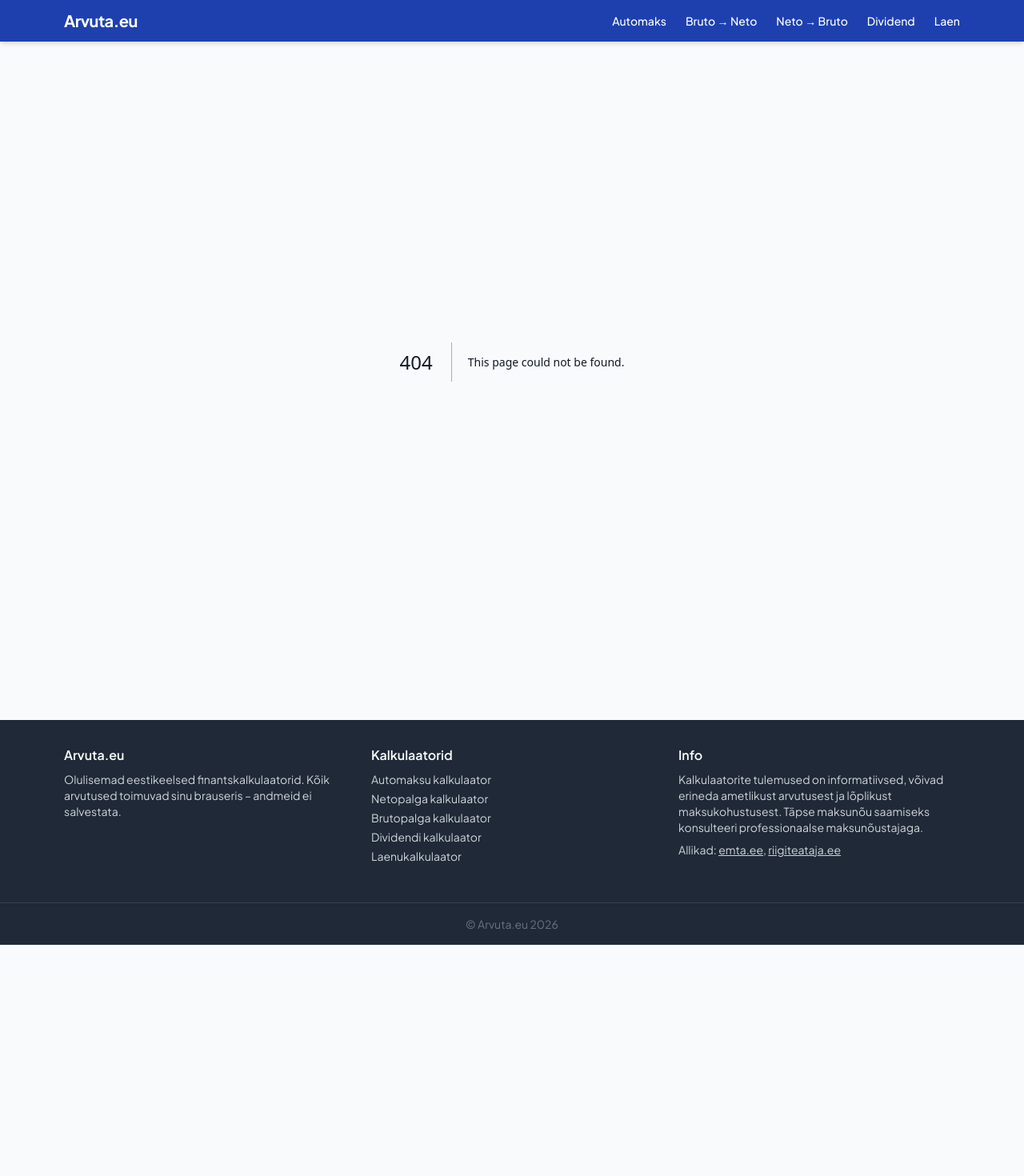
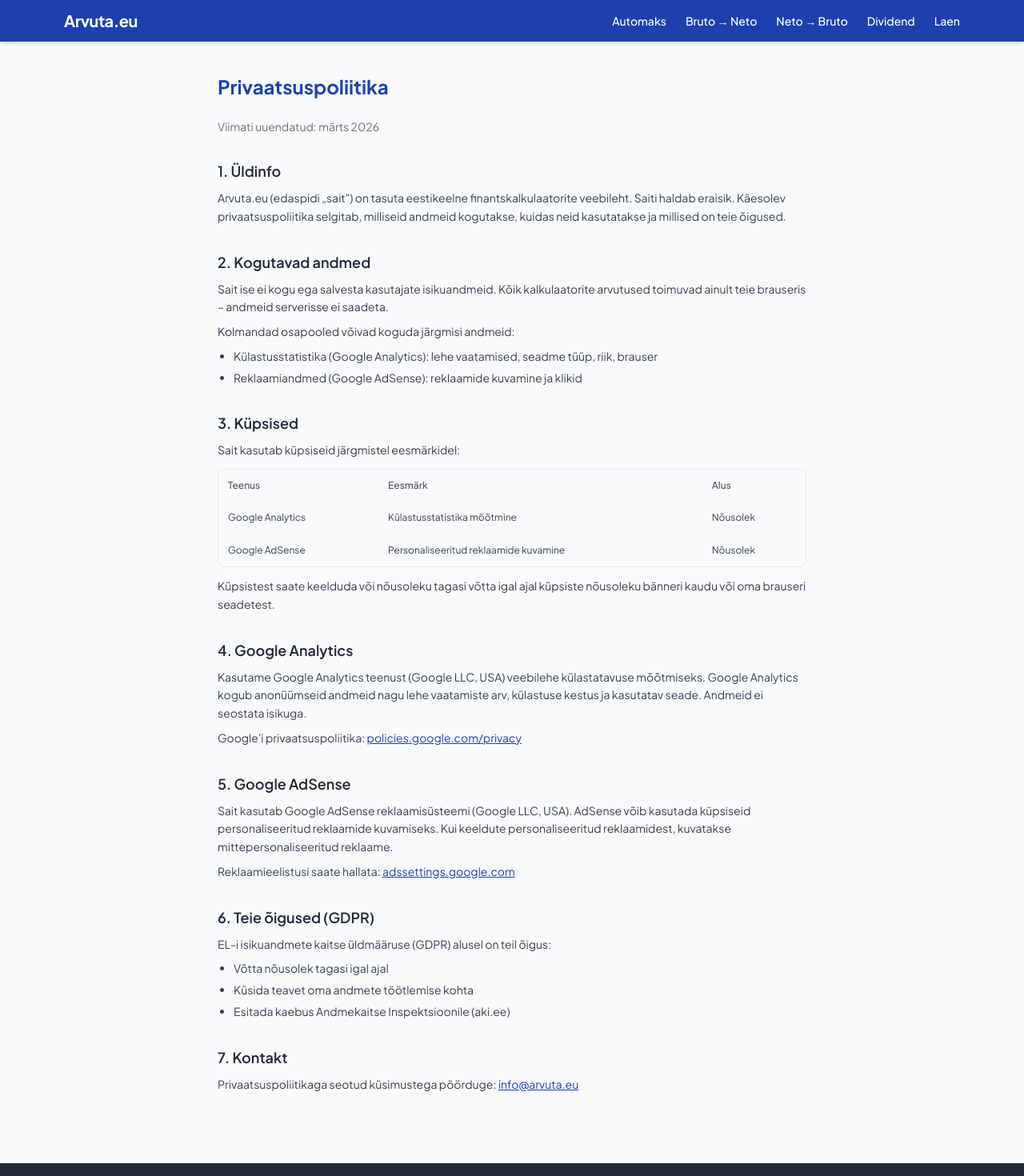
Before and after one commit to veikoff/arvuta-eu, a Next.js app: page /privaatsuspoliitika in a window 1280 px wide. Before the commit this address had no page. Shown: the top 1470 px of the page at 80% size. Before the commit the page ends 1181 px from the top, so only its background shows below. Built offline with nearby package versions, Linux system fonts and the light colour scheme.

Commit message:
feat: add privacy policy page and footer link
GDPR-compliant privacy policy covering Analytics, AdSense and cookies

Co-Authored-By: Claude Sonnet 4.6 <noreply@anthropic.com>

```diff
--- /dev/null
+++ b/app/privaatsuspoliitika/page.tsx
@@ -0,0 +1,121 @@
+import type { Metadata } from "next";
+
+export const metadata: Metadata = {
+  title: "Privaatsuspoliitika | Arvuta.eu",
+  description: "Arvuta.eu privaatsuspoliitika – kuidas me kasutame küpsiseid ja töötleme andmeid.",
+};
+
+export default function PrivaatsuspoliitikPage() {
+  return (
+    <div className="max-w-3xl mx-auto px-4 py-10">
+      <h1 className="text-2xl font-bold text-[#1E40AF] mb-6">Privaatsuspoliitika</h1>
+      <p className="text-sm text-gray-500 mb-8">Viimati uuendatud: märts 2026</p>
+
+      <div className="prose prose-gray max-w-none space-y-8 text-gray-700 text-sm leading-relaxed">
+
+        <section>
+          <h2 className="text-lg font-semibold text-gray-800 mb-2">1. Üldinfo</h2>
+          <p>
+            Arvuta.eu (edaspidi „sait") on tasuta eestikeelne finantskalkulaatorite veebileht.
+            Saiti haldab eraisik. Käesolev privaatsuspoliitika selgitab, milliseid andmeid
+            kogutakse, kuidas neid kasutatakse ja millised on teie õigused.
+          </p>
+        </section>
+
+        <section>
+          <h2 className="text-lg font-semibold text-gray-800 mb-2">2. Kogutavad andmed</h2>
+          <p>Sait ise ei kogu ega salvesta kasutajate isikuandmeid. Kõik kalkulaatorite arvutused
+          toimuvad ainult teie brauseris – andmeid serverisse ei saadeta.</p>
+          <p className="mt-2">Kolmandad osapooled võivad koguda järgmisi andmeid:</p>
+          <ul className="list-disc ml-5 mt-2 space-y-1">
+            <li>Külastusstatistika (Google Analytics): lehe vaatamised, seadme tüüp, riik, brauser</li>
+            <li>Reklaamiandmed (Google AdSense): reklaamide kuvamine ja klikid</li>
+          </ul>
+        </section>
+
+        <section>
+          <h2 className="text-lg font-semibold text-gray-800 mb-2">3. Küpsised</h2>
+          <p>Sait kasutab küpsiseid järgmistel eesmärkidel:</p>
+          <div className="mt-3 border border-gray-200 rounded-lg overflow-hidden">
+            <table className="w-full text-xs">
+              <thead className="bg-gray-50">
+                <tr>
+                  <th className="text-left p-3 font-medium text-gray-600">Teenus</th>
+                  <th className="text-left p-3 font-medium text-gray-600">Eesmärk</th>
+                  <th className="text-left p-3 font-medium text-gray-600">Alus</th>
+                </tr>
+              </thead>
+              <tbody className="divide-y divide-gray-100">
+                <tr>
+                  <td className="p-3">Google Analytics</td>
+                  <td className="p-3">Külastusstatistika mõõtmine</td>
+                  <td className="p-3">Nõusolek</td>
+                </tr>
+                <tr>
+                  <td className="p-3">Google AdSense</td>
+                  <td className="p-3">Personaliseeritud reklaamide kuvamine</td>
+                  <td className="p-3">Nõusolek</td>
+                </tr>
+              </tbody>
+            </table>
+          </div>
+          <p className="mt-3">
+            Küpsistest saate keelduda või nõusoleku tagasi võtta igal ajal küpsiste nõusoleku
+            bänneri kaudu või oma brauseri seadetest.
+          </p>
+        </section>
+
+        <section>
+          <h2 className="text-lg font-semibold text-gray-800 mb-2">4. Google Analytics</h2>
+          <p>
+            Kasutame Google Analytics teenust (Google LLC, USA) veebilehe külastatavuse mõõtmiseks.
+            Google Analytics kogub anonüümseid andmeid nagu lehe vaatamiste arv, külastuse kestus
+            ja kasutatav seade. Andmeid ei seostata isikuga.
+          </p>
+          <p className="mt-2">
+            Google&apos;i privaatsuspoliitika:{" "}
+            <a href="https://policies.google.com/privacy" target="_blank" rel="noopener noreferrer" className="text-[#1E40AF] underline">
+              policies.google.com/privacy
+            </a>
+          </p>
+        </section>
+
+        <section>
+          <h2 className="text-lg font-semibold text-gray-800 mb-2">5. Google AdSense</h2>
+          <p>
+            Sait kasutab Google AdSense reklaamisüsteemi (Google LLC, USA). AdSense võib kasutada
+            küpsiseid personaliseeritud reklaamide kuvamiseks. Kui keeldute personaliseeritud
+            reklaamidest, kuvatakse mittepersonaliseeritud reklaame.
+          </p>
+          <p className="mt-2">
+            Reklaamieelistusi saate hallata:{" "}
+            <a href="https://adssettings.google.com" target="_blank" rel="noopener noreferrer" className="text-[#1E40AF] underline">
+              adssettings.google.com
+            </a>
+          </p>
+        </section>
+
+        <section>
+          <h2 className="text-lg font-semibold text-gray-800 mb-2">6. Teie õigused (GDPR)</h2>
+          <p>EL-i isikuandmete kaitse üldmääruse (GDPR) alusel on teil õigus:</p>
+          <ul className="list-disc ml-5 mt-2 space-y-1">
+            <li>Võtta nõusolek tagasi igal ajal</li>
+            <li>Küsida teavet oma andmete töötlemise kohta</li>
+            <li>Esitada kaebus Andmekaitse Inspektsioonile (aki.ee)</li>
+          </ul>
+        </section>
+
+        <section>
+          <h2 className="text-lg font-semibold text-gray-800 mb-2">7. Kontakt</h2>
+          <p>
+            Privaatsuspoliitikaga seotud küsimustega pöörduge:{" "}
+            <a href="mailto:info@arvuta.eu" className="text-[#1E40AF] underline">
+              info@arvuta.eu
+            </a>
+          </p>
+        </section>
+
+      </div>
+    </div>
+  );
+}
--- a/components/Footer.tsx
+++ b/components/Footer.tsx
@@ -55,9 +55,12 @@ export default function Footer() {
         </div>
       </div>
       <div className="border-t border-gray-700 mt-4">
-        <p className="text-center text-sm py-4 text-gray-500">
-          © Arvuta.eu 2026
-        </p>
+        <div className="flex items-center justify-center gap-4 py-4">
+          <p className="text-sm text-gray-500">© Arvuta.eu 2026</p>
+          <Link href="/privaatsuspoliitika" className="text-sm text-gray-500 hover:text-white">
+            Privaatsuspoliitika
+          </Link>
+        </div>
       </div>
 
       {/* Ad placeholder */}
```
